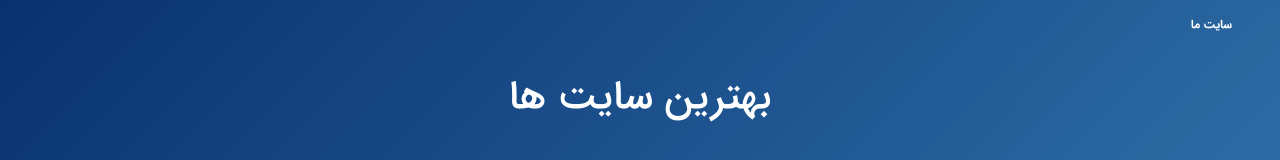
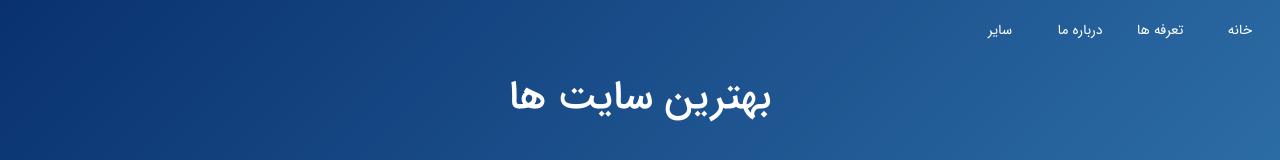
Before and after one commit to KavehKarami/shop-theme-react, a React (Create React App) app: page / in a window 1280 px wide. Shown: the top 160 px of the page. Built offline with nearby package versions, Linux system fonts and the light colour scheme.

Commit message:
use desktop navber in our app

```diff
--- a/src/app/components/home/HomeIntro.jsx
+++ b/src/app/components/home/HomeIntro.jsx
@@ -6,7 +6,7 @@ import ShapeDivider1 from '../shared/shape-dividers/ShapeDivider1';
 const HomeIntro = () => {
   return (
     <div className="position-relative homeIntro">
-      <div className="py-3 px-5 font-weight-bold">سایت ما</div>
+      <div className="py-3 px-5 font-weight-bold text-md-none">سایت ما</div>
       <h1 className="title text-center p-md-4">
         <Typed
           strings={['بهترین سایت ها']}
--- a/src/app/components/layout/Navbar.jsx
+++ b/src/app/components/layout/Navbar.jsx
@@ -1,10 +1,12 @@
 import React from 'react';
+import DesktopNav from './navbar/DesktopNav';
 import MobileNav from './navbar/MobileNav';
 
 const Navbar = () => {
   return (
     <React.Fragment>
       <MobileNav />
+      <DesktopNav />
     </React.Fragment>
   );
 }
```
Also changed, not shown: 1 other file (tests, documents, lock files or other folders).
